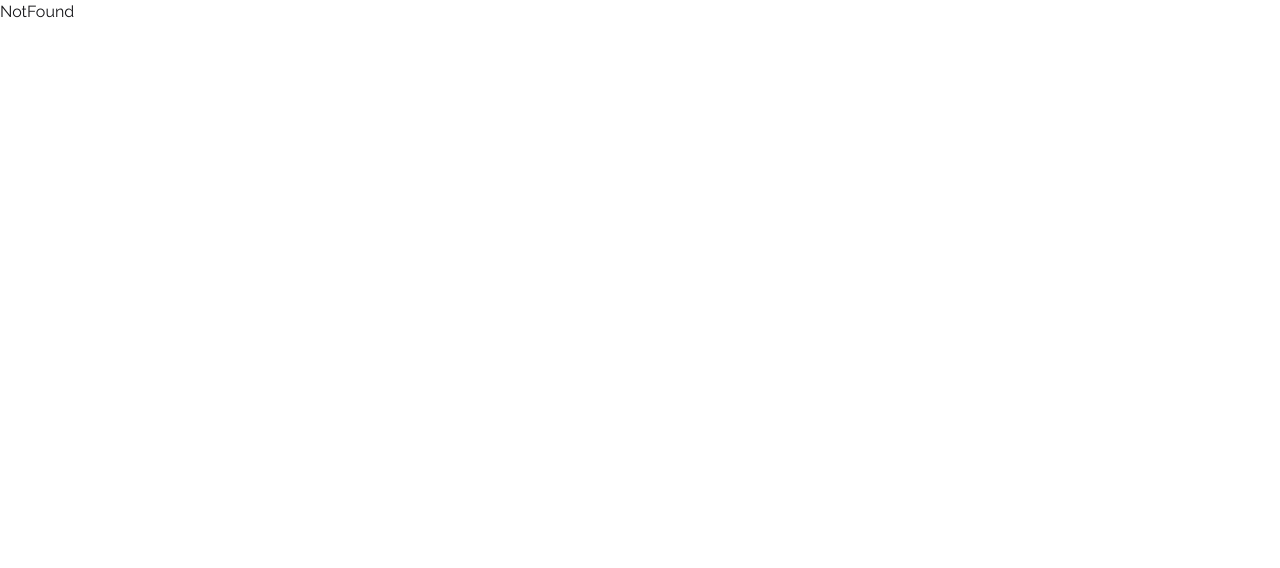
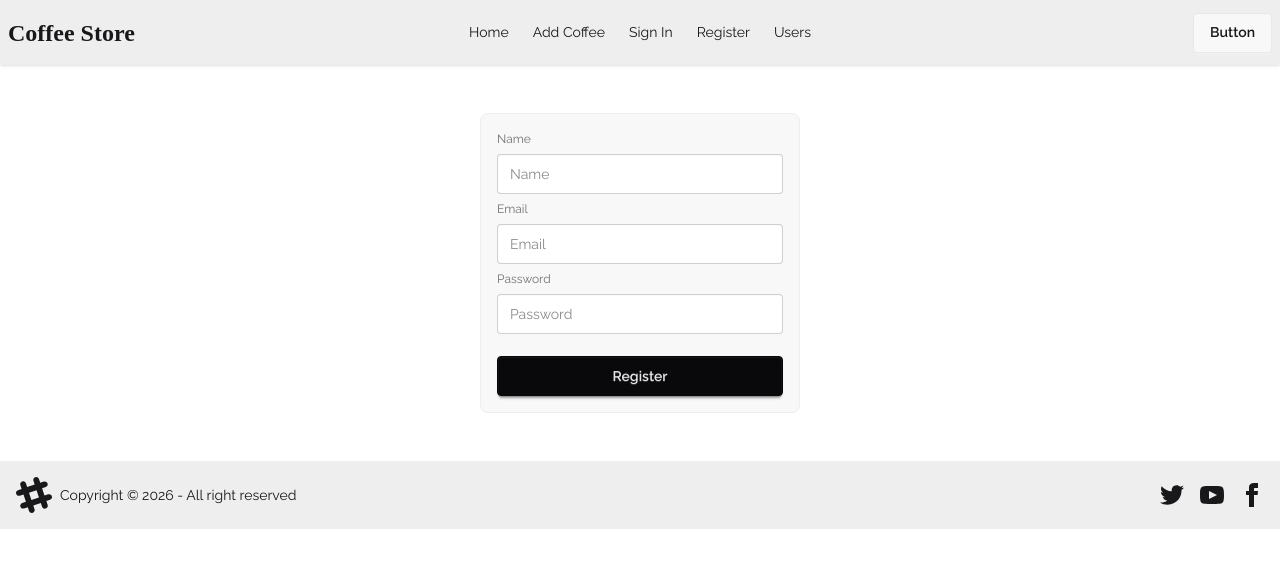
Before and after one commit to Taanveer22/coffee-store-client, a React (Vite) app: page /register in a window 1280 px wide. Before the commit this address had no page. Shown: the top 568 px of the page. Built offline with nearby package versions, Linux system fonts and the light colour scheme; no server answers; a web font is replaced by a local one.

Commit message:
alahamdulliah firebase setup done and register user send to firebase console

```diff
--- a/package.json
+++ b/package.json
@@ -11,6 +11,7 @@
   },
   "dependencies": {
     "@tailwindcss/vite": "^4.1.18",
+    "firebase": "^12.8.0",
     "react": "^19.2.0",
     "react-dom": "^19.2.0",
     "react-router-dom": "^7.12.0",
--- a/src/components/Navbar.jsx
+++ b/src/components/Navbar.jsx
@@ -8,6 +8,12 @@ const Navbar = () => {
       </li>
       <li>
         <NavLink to="/addCoffee">Add Coffee</NavLink>
+      </li>
+      <li>
+        <NavLink to="/signIn">Sign In</NavLink>
+      </li>
+      <li>
+        <NavLink to="/register">Register</NavLink>
       </li>
       <li>
         <NavLink to="/users">Users</NavLink>
--- /dev/null
+++ b/src/firebase/firebase.config.js
@@ -0,0 +1,19 @@
+import { initializeApp } from "firebase/app";
+import { getAuth } from "firebase/auth";
+
+const firebaseConfig = {
+  apiKey: import.meta.env.VITE_FIREBASE_API_KEY,
+  authDomain: import.meta.env.VITE_FIREBASE_AUTH_DOMAIN,
+  projectId: import.meta.env.VITE_FIREBASE_PROJECT_ID,
+  storageBucket: import.meta.env.VITE_FIREBASE_STORAGE_BUCKET,
+  messagingSenderId: import.meta.env.VITE_FIREBASE_MESSAGING_SENDER_ID,
+  appId: import.meta.env.VITE_FIREBASE_APP_ID,
+};
+
+// Initialize Firebase
+const app = initializeApp(firebaseConfig);
+
+// Initialize Firebase Authentication and get a reference to the service
+const auth = getAuth(app);
+
+export default auth;
--- a/src/main.jsx
+++ b/src/main.jsx
@@ -4,10 +4,13 @@ import "./index.css";
 import { RouterProvider } from "react-router-dom";
 import PublicRoutes from "./routes/PublicRoutes";
 import { ToastContainer } from "react-toastify";
+import AuthProvider from "./provider/AuthProvider";
 
 createRoot(document.getElementById("root")).render(
   <StrictMode>
-    <RouterProvider router={PublicRoutes}></RouterProvider>
-    <ToastContainer></ToastContainer>
+    <AuthProvider>
+      <RouterProvider router={PublicRoutes}></RouterProvider>
+      <ToastContainer></ToastContainer>
+    </AuthProvider>
   </StrictMode>,
 );
--- /dev/null
+++ b/src/pages/Register.jsx
@@ -0,0 +1,55 @@
+import { useContext } from "react";
+import { AuthContext } from "../provider/AuthProvider";
+
+const Register = () => {
+  const { registerUser } = useContext(AuthContext);
+
+  const handleRegisterForm = (e) => {
+    e.preventDefault();
+
+    const name = e.target.name.value;
+    const email = e.target.email.value;
+    const password = e.target.password.value;
+    console.log(name, email, password);
+
+    registerUser(email, password)
+      .then((result) => {
+        console.log(result.user);
+      })
+      .catch((error) => {
+        console.log(error);
+      });
+
+  };
+
+  return (
+    <div className="flex justify-center items-center">
+      <form onSubmit={handleRegisterForm}>
+        <fieldset className="fieldset bg-base-200 border-base-300 rounded-box w-xs border p-4">
+          <label className="label">Name</label>
+          <input name="name" type="text" className="input" placeholder="Name" />
+
+          <label className="label">Email</label>
+          <input
+            name="email"
+            type="email"
+            className="input"
+            placeholder="Email"
+          />
+
+          <label className="label">Password</label>
+          <input
+            name="password"
+            type="password"
+            className="input"
+            placeholder="Password"
+          />
+
+          <button className="btn btn-neutral mt-4">Register</button>
+        </fieldset>
+      </form>
+    </div>
+  );
+};
+
+export default Register;
--- /dev/null
+++ b/src/pages/SignIn.jsx
@@ -0,0 +1,5 @@
+const SignIn = () => {
+  return <div>SignIn</div>;
+};
+
+export default SignIn;
--- /dev/null
+++ b/src/provider/AuthProvider.jsx
@@ -0,0 +1,63 @@
+//===================== Here are the steps for setting up Firebase Authentication with React Context:==================================
+
+// STEP 1: Create a context to share authentication data/functions.
+// STEP 2: Create a provider component to wrap the app.
+// STEP 3: Create state to store the logged-in user.
+// STEP 4: Create state to track loading/auth process status.
+// STEP 5: Create firebase functions for various purposes (Register, Sign In, etc.).
+// STEP 6: Must listen to firebase auth state (using an observer).
+// STEP 7: Prepare the values to be shared via context.
+// STEP 8: Provide auth data/functions to all child components.
+
+// ===================================================================
+
+import auth from "../firebase/firebase.config";
+import {
+  createUserWithEmailAndPassword,
+  onAuthStateChanged,
+} from "firebase/auth";
+import { createContext, useEffect, useState } from "react";
+
+// 01
+const AuthContext = createContext();
+
+// 02
+const AuthProvider = ({ children }) => {
+  // 03
+  const [user, setUser] = useState(null);
+  // 04
+  const [loading, setLoading] = useState(true);
+
+  // 05
+  const registerUser = (email, password) => {
+    setLoading(true);
+    return createUserWithEmailAndPassword(auth, email, password);
+  };
+
+  // 06
+  useEffect(() => {
+    const unSubscribe = onAuthStateChanged(auth, (currentUser) => {
+      setUser(currentUser);
+      setLoading(false);
+    });
+
+    return () => {
+      unSubscribe();
+    };
+  }, []);
+
+  // 07
+  const authInfo = {
+    user,
+    loading,
+    registerUser,
+  };
+
+  // 08
+  return (
+    <AuthContext.Provider value={authInfo}>{children}</AuthContext.Provider>
+  );
+};
+
+export default AuthProvider;
+export { AuthContext };
```
Also changed, not shown: src/routes/PublicRoutes.jsx (+7 -0 lines), 2 other files (tests, documents, lock files or other folders).
